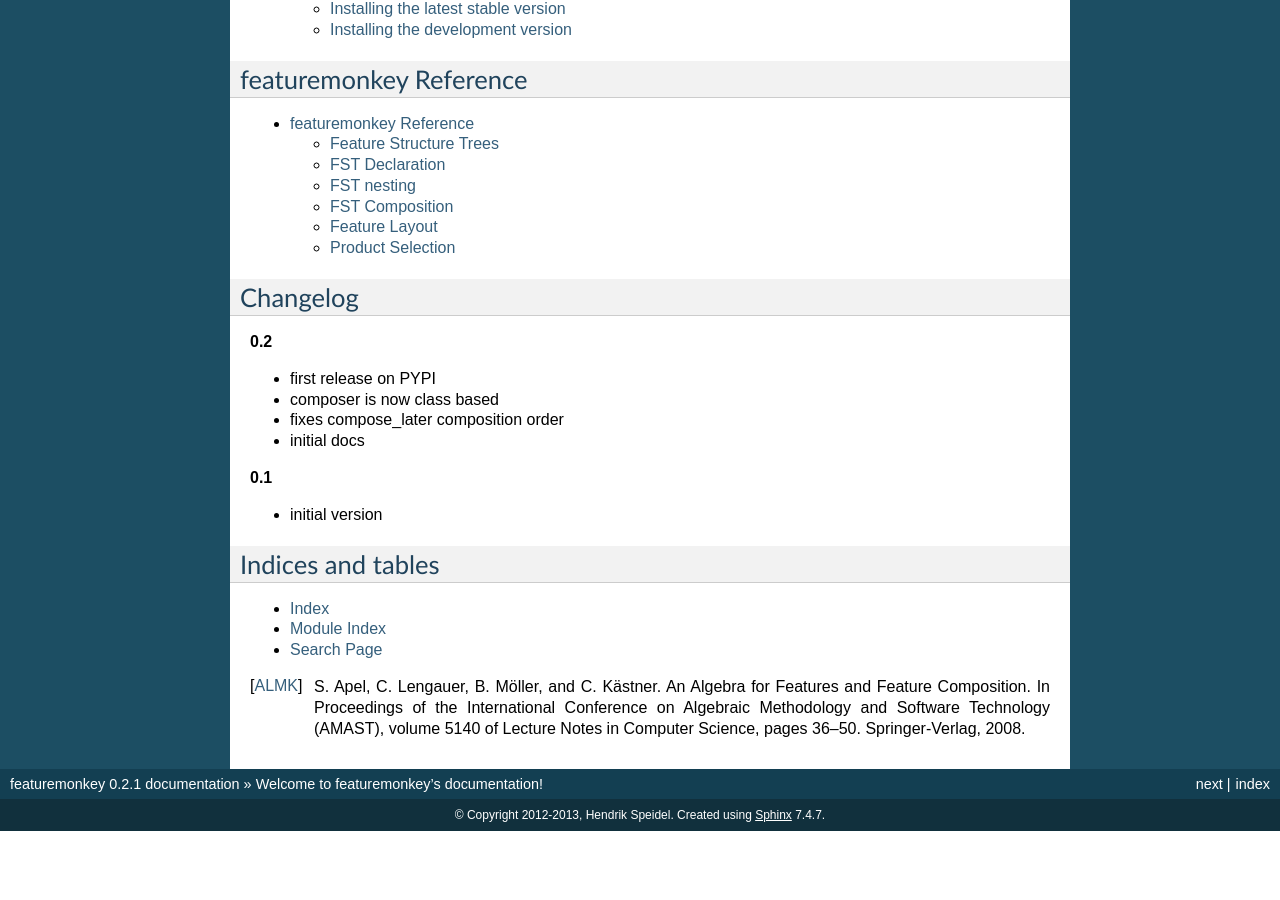
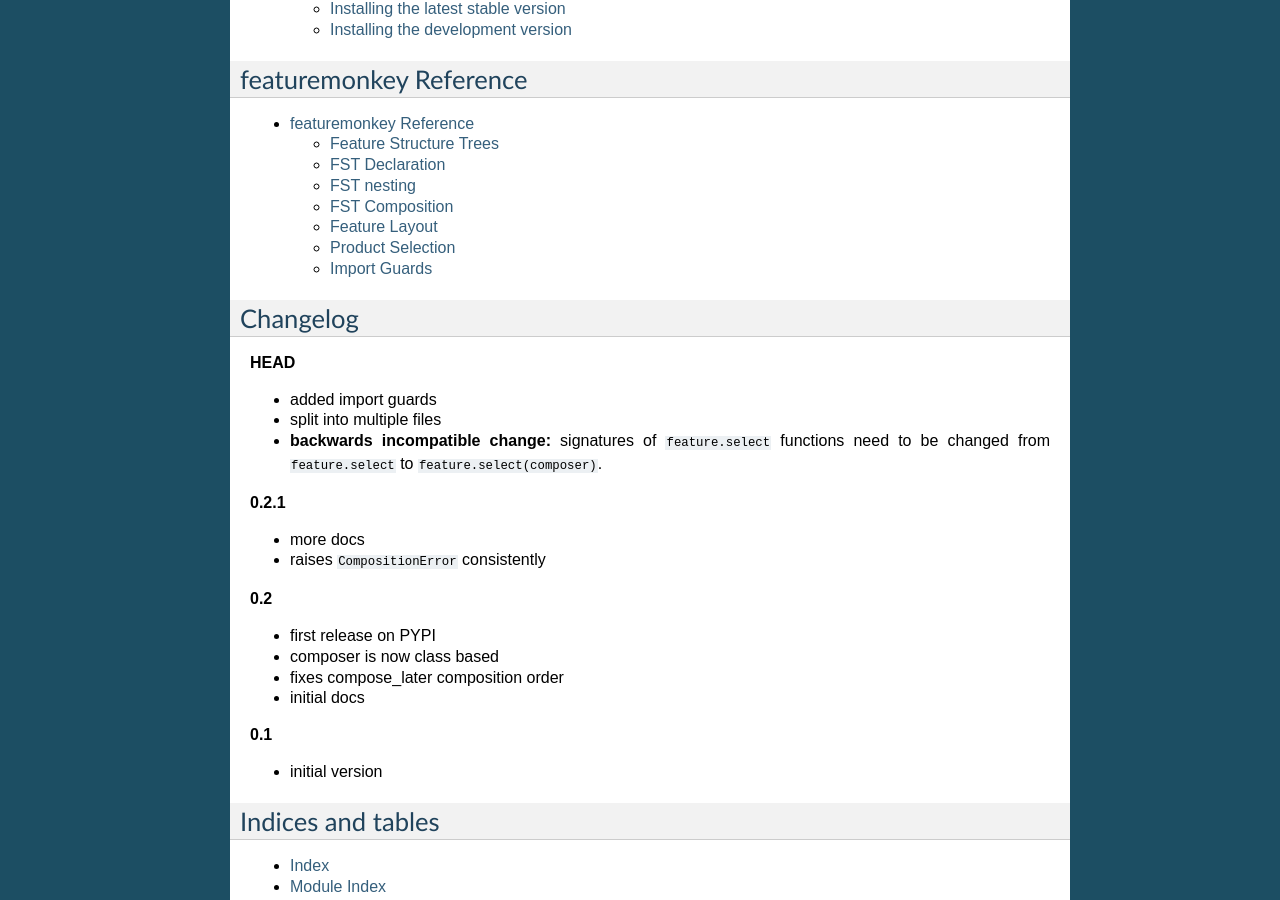
Before and after one commit to henzk/featuremonkey, a Sphinx documentation site: the page built from docs/index.rst, in a window 1280 px wide and 900 px high, scrolled down 1072 px. Built offline with Sphinx 7.4.7, drawn with Linux system fonts in a browser that asks for light colours; formulas are drawn with MathJax 3; pages that are not in the unit, such as notebooks, are missing from menus; before the commit the page ends 1903 px from its top, so only the background shows below that.

Commit message:
documented import guards and updated changelog

```diff
--- a/docs/index.rst
+++ b/docs/index.rst
@@ -82,6 +82,16 @@
 Changelog
 ***************************************
 
+**HEAD**
+
+- added import guards
+- split into multiple files
+- **backwards incompatible change:** signatures of ``feature.select`` functions need to be changed from ``feature.select`` to ``feature.select(composer)``.
+
+**0.2.1**
+
+- more docs
+- raises ``CompositionError`` consistently
 
 **0.2**
 
```
Also changed, not shown: docs/reference.rst (+30 -0 lines), 1 other file.
